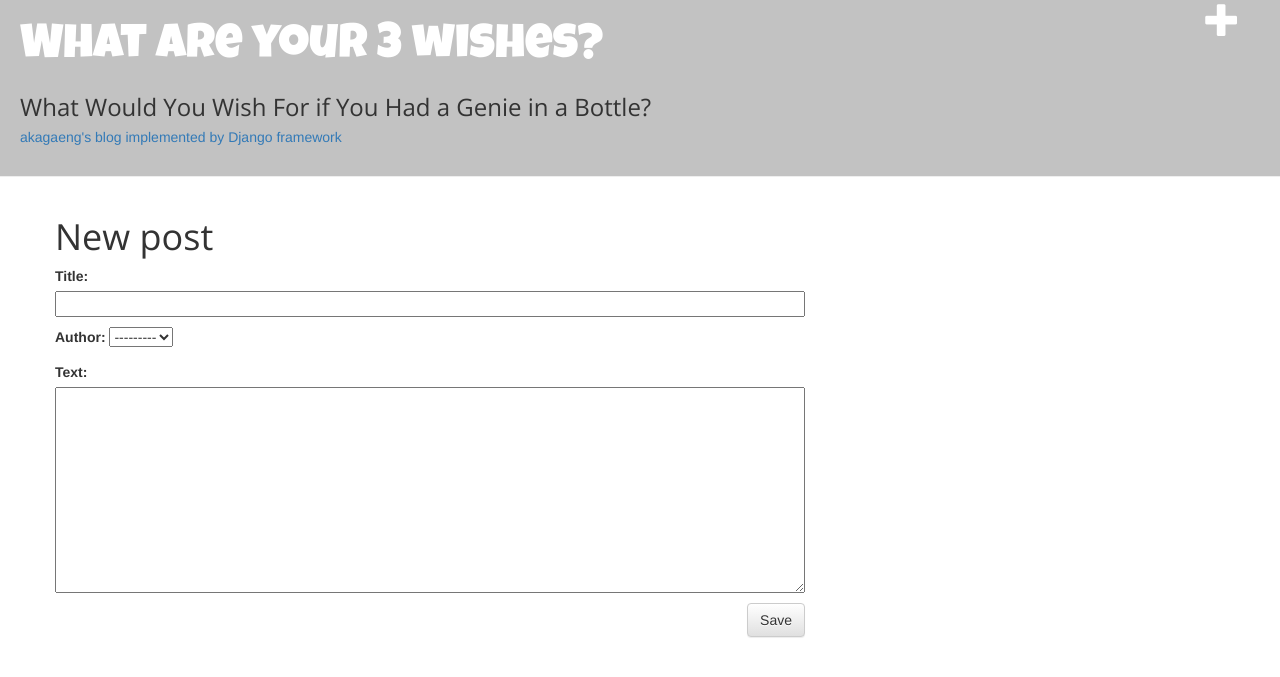
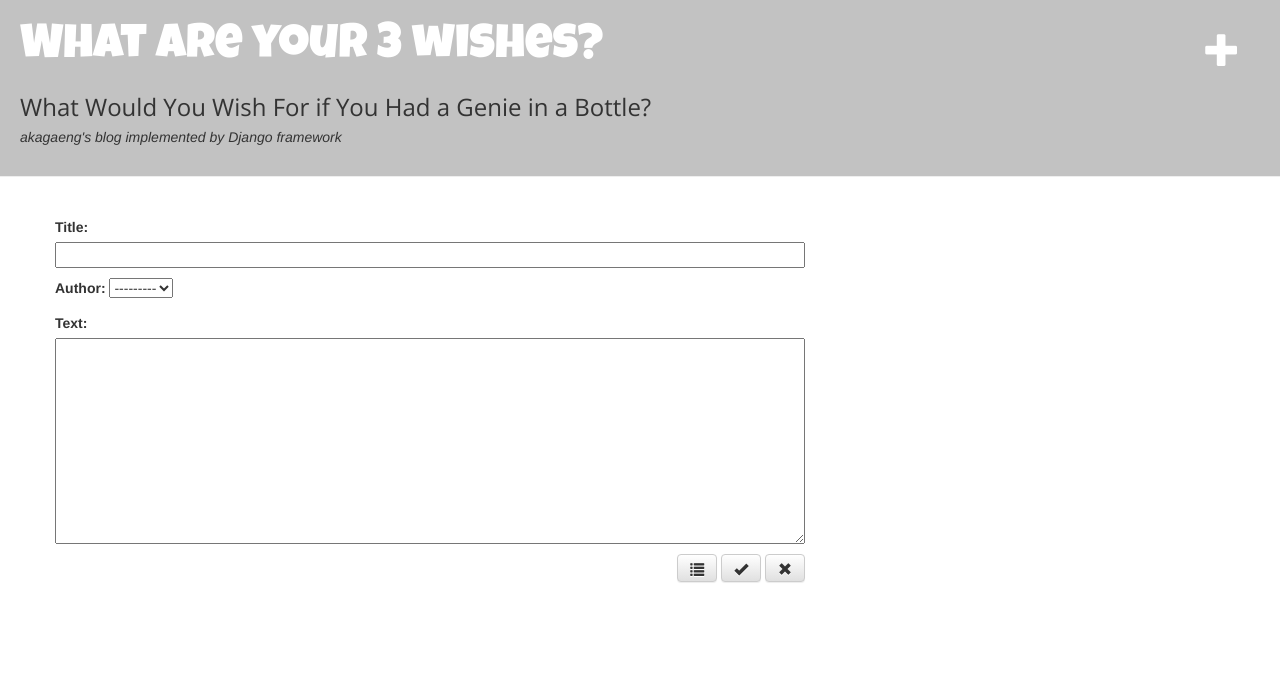
Before and after one commit to akagaeng/django-blog, a Django app: page /post/new/ in a window 1280 px wide. Shown: the top 677 px of the page. Run offline with Django 3.2, Linux system fonts and the light colour scheme; some libraries are stand-ins or nearby versions.

Commit message:
removal, modification function added

```diff
--- a/blog/static/css/blog.css
+++ b/blog/static/css/blog.css
@@ -15,10 +15,21 @@ h1 a {
     text-decoration: none;
 }
 
+.page-header span {
+    margin-top: 30px;
+}
+
+.page-middle{
+    height: 40px;
+
+}
 .content {
     margin-left: 40px;
 }
 
+.post_content{
+    margin-bottom: 30px;
+}
 h1, h2, h3, h4 {
     font-family: 'Open Sans', sans-serif;
 }
@@ -51,3 +62,8 @@ h1, h2, h3, h4 {
 .post h1 a, .post h1 a:visited {
     color: #000000;
 }
+
+.bottom_btn{
+    float: right;
+    margin-bottom: 50px;
+}
--- a/blog/templates/blog/base.html
+++ b/blog/templates/blog/base.html
@@ -12,9 +12,9 @@
          <div class = "page-header">
              <a href="{% url 'post_new' %}" class="top-menu"><span class="glyphicon glyphicon-plus"></span></a>
              {% block page-header %}
-                  <h1><a href="">What are your 3 wishes?</a></h1>
+                  <h1><a href="{% url 'post_list' %}">What are your 3 wishes?</a></h1>
                      <h3>What Would You Wish For if You Had a Genie in a Bottle?</h3>
-                        <h5><a href="">akagaeng's blog implemented by Django framework</a></h5>
+                        <h5><em>akagaeng's blog implemented by Django framework</em></h5>
               {% endblock page-header %}
 
          </div>
@@ -29,7 +29,7 @@
                                 <div>
                                     <p>Published: {{ post.published_date }}</p>
                                     <h2><a href="">{{ post.title }}</a></h2>
-                                    <p>{{ post.text|linebreaks}}</p>
+                                    <p>{{ post.text|linebreaks }}</p>
                                 </div>
                             {% endfor %}
                         {% endblock post %}
--- a/blog/templates/blog/post_detail.html
+++ b/blog/templates/blog/post_detail.html
@@ -5,7 +5,9 @@
         {% if post.published_date %}
             <div class="date">
                 {{ post.published_date }}
-                        <a class="btn btn-default" href="{% url 'post_edit' pk=post.pk %}"><span class="glyphicon glyphicon-pencil"></span></a>
+                    <a class="btn btn-default" href="{% url 'post_list' %}"><span class="glyphicon glyphicon-list"></span></a>
+                    <a class="btn btn-default" href="{% url 'post_edit' pk=post.pk %}"><span class="glyphicon glyphicon-pencil"></span></a>
+                    <a class="btn btn-default" href="{% url 'post_remove' pk=post.pk %}"><span class="glyphicon glyphicon-remove"></span></a>
             </div>
 
         {% endif %}
--- a/blog/templates/blog/post_edit.html
+++ b/blog/templates/blog/post_edit.html
@@ -1,9 +1,13 @@
 {% extends 'blog/base.html' %}
 
 {% block post %}
-    <h1>New post</h1>
+    <h1></h1>
     <form method="POST" class="post-form">{% csrf_token %}
         {{ form.as_p }}
-        <button type="submit" class="save btn btn-default">Save</button>
+        <div class = bottom_btn>
+            <a class="btn btn-default" href="{% url 'post_list' %}"><span class="glyphicon glyphicon-list"></span></a>
+            <button type="submit" class="btn btn-default"><span class="glyphicon glyphicon-ok"></span></button>
+            <a class="btn btn-default" href="{% url 'post_list' %}"><span class="glyphicon glyphicon-remove"></span></a>
+        </div>
     </form>
 {% endblock post %}
--- a/blog/templates/blog/post_list.html
+++ b/blog/templates/blog/post_list.html
@@ -6,8 +6,10 @@
             <div class = "date">
                 <p>Published: {{ post.published_date }}</p>
             </div>
+            <div class = "post_content">
                 <h4><a href="{% url 'post_detail' pk=post.pk %}">{{ post.title }}</a></h4>
                 <p>{{ post.text|linebreaks}}</p>
+            </div>
 
         </div>
     {% endfor %}
--- a/blog/urls.py
+++ b/blog/urls.py
@@ -6,4 +6,6 @@ urlpatterns = [
     url(r'^post/(?P<pk>[0-9]+)/$', views.post_detail, name='post_detail'),
     url(r'^post/new/$', views.post_new, name='post_new'),
     url(r'^post/(?P<pk>[0-9]+)/edit/$', views.post_edit, name='post_edit'),
+    #url(r'^post/(?P<pk>\d+)/remove/$', views.post_remove, name='post_remove'),
+    url(r'^post/(?P<pk>[0-9]+)/remove/$', views.post_remove, name='post_remove'),
 ]
--- a/blog/views.py
+++ b/blog/views.py
@@ -5,13 +5,16 @@ from django.shortcuts import get_object_or_404
 from django.shortcuts import redirect
 from .forms import PostForm
 
+
 def post_list(request):
     posts = Post.objects.filter(published_date__lte=timezone.now()).order_by('published_date')
     return render(request, 'blog/post_list.html', {'posts': posts})
 
+
 def post_detail(request, pk):
     post = get_object_or_404(Post, pk=pk)
     return render(request, 'blog/post_detail.html', {'post': post})
+
 
 def post_new(request):
     if request.method == "POST":
@@ -24,8 +27,9 @@ def post_new(request):
             post.save()
             return redirect('post_detail', pk=post.pk)
     else:
-        form=PostForm()
+        form = PostForm()
     return render(request, 'blog/post_edit.html', {'form': form})
+
 
 def post_edit(request, pk):
     post = get_object_or_404(Post, pk=pk)
@@ -36,7 +40,13 @@ def post_edit(request, pk):
             post.author = request.user
             post.published_date = timezone.now()
             post.save()
-            return redirect('post_detail', pk=post.pk)
+            return redirect('blog.views.post_detail', pk=post.pk)
     else:
         form = PostForm(instance=post)
     return render(request, 'blog/post_edit.html', {'form': form})
+
+
+def post_remove(request, pk):
+    post = get_object_or_404(Post, pk=pk)
+    post.delete()
+    return redirect('post_list')
```
